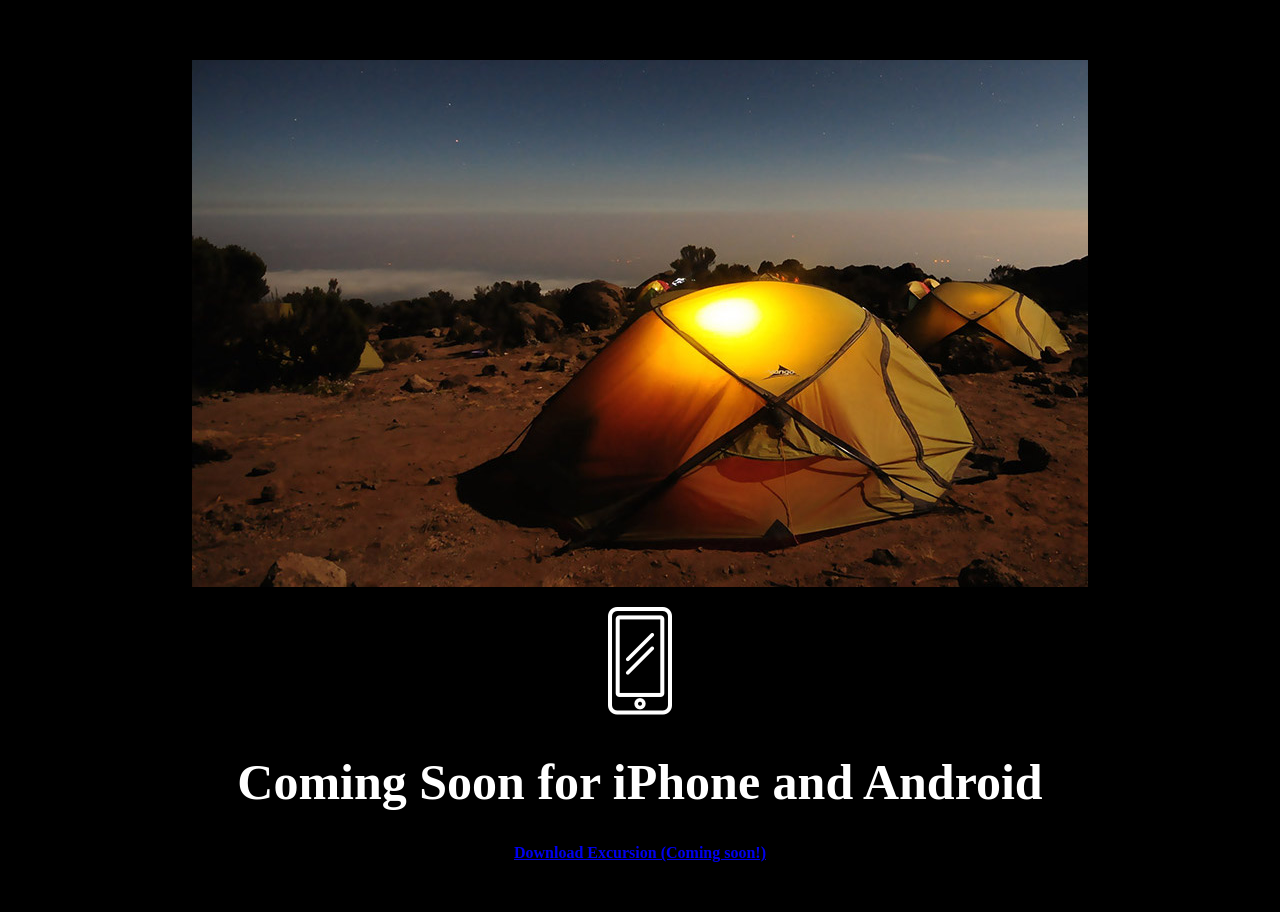
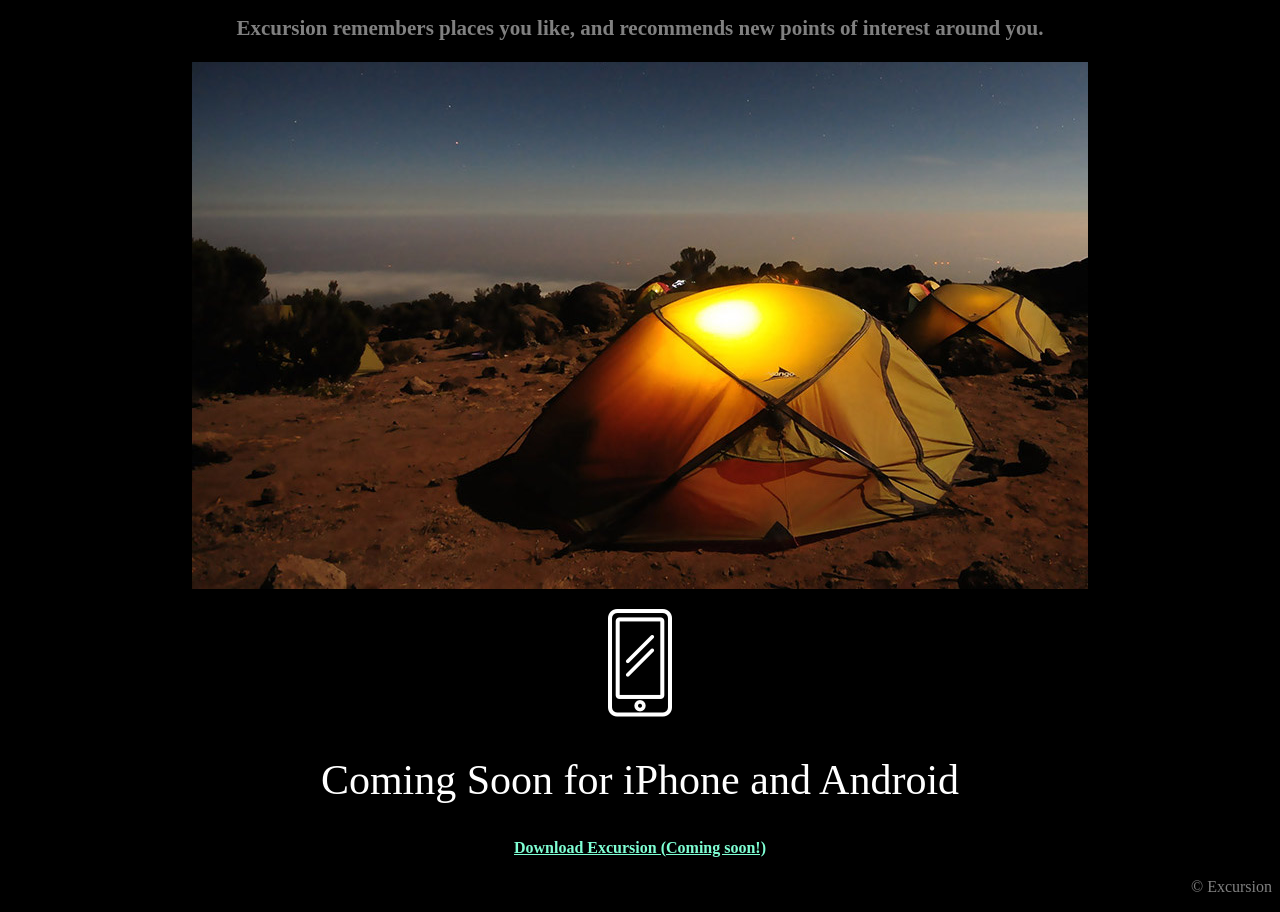
Before and after one commit to drmattoon/excursion, a plain HTML site: page index.html in a window 1280 px wide. Shown: the part 420-1332 px from the top of the page. Before the commit the page ends 1298 px from the top, so only its background shows below. Drawn offline with Linux system fonts and the light colour scheme.

Commit message:
Added all formatting

```diff
--- a/index.html
+++ b/index.html
@@ -7,19 +7,20 @@
   </head>
   <body>
     <h1>Discover hidden places in the world around you</h1>
-    <h3><a = href = https://blmerrvitc0ivshia8ssnuc905cbjfga5ju5uh43fn7hge8h4h00.codecademy.cloud/#>Download Excursion (Coming soon!)</a></h3>
+    <h4><a = href = https://blmerrvitc0ivshia8ssnuc905cbjfga5ju5uh43fn7hge8h4h00.codecademy.cloud/#>Download Excursion (Coming soon!)</a></h4>
     <video autoplay>
       <source src = ./resources/excursion.mp4 type video/mp4>
     </video>
-    <h1>Your personal travel guide</h1>
-    <h2>Excursion remembers places you like, and recommends new points of interest around you.</h2>
+    <h2>Your personal travel guide</h2>
+    <h3>Excursion remembers places you like, and recommends new points of interest around you.</h3>
     <p>
       <img src = ./resources/camp.jpeg>
     </p>
     <p>
       <img src = ./resources/phone.png>
     </p>
-    <h1>Coming Soon for iPhone and Android</h1>
-    <h3><a = href = https://blmerrvitc0ivshia8ssnuc905cbjfga5ju5uh43fn7hge8h4h00.codecademy.cloud/#>Download Excursion (Coming soon!)</a></h3>
+    <h2>Coming Soon for iPhone and Android</h2>
+    <h4><a = href = https://blmerrvitc0ivshia8ssnuc905cbjfga5ju5uh43fn7hge8h4h00.codecademy.cloud/#>Download Excursion (Coming soon!)</a></h4>
+    <p class = copyright>&copy Excursion</p>
   </body>
 </html>
--- a/resources/css/style.css
+++ b/resources/css/style.css
@@ -8,11 +8,21 @@ h1{
   font-size: 50px;
 }
 h2{
+  color: white;
+  font-weight: 300;
+  font-family: Veranda;
+  font-size: 42px;
+}
+h3{
   font-family: Veranda;
   font-size: 21px;
-  font-color: grey;
+  color: gray;
 }
-h3{
+a{
   color: aquamarine;
   font-size: 16px;
 }
+.copyright{
+  color: gray;
+  text-align: right;
+}
```
